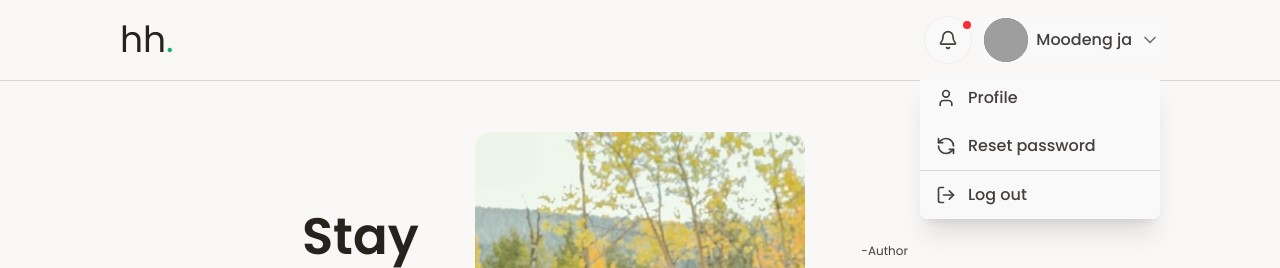
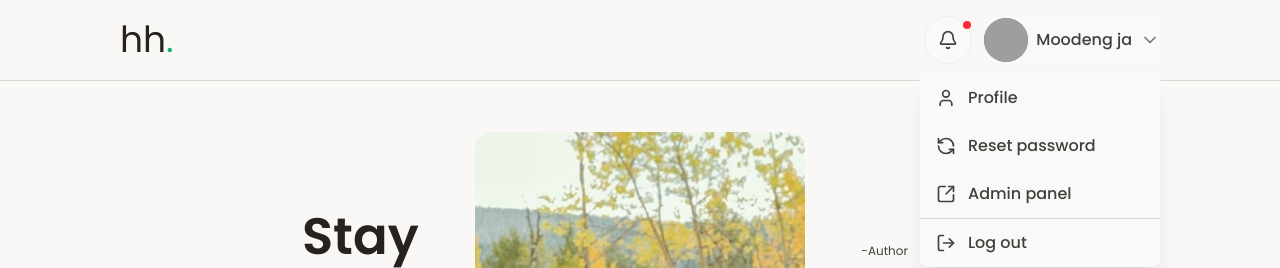
Before and after one commit to Pimtawann/tawann-space, a React (Vite) app: page / in a window 1280 px wide. Both pictures are taken after a click on the button "Moodeng ja". Shown: the top 268 px of the page. Built offline with nearby package versions, Linux system fonts and the light colour scheme; no server answers; grey boxes are pictures that could not be loaded.

Commit message:
feat: add AdminNavbar component and rename Navbar and MemberNavbar

```diff
--- a/src/components/navbar/MemberNavbar.jsx
+++ b/src/components/navbar/AdminNavbar.jsx
@@ -1,9 +1,9 @@
 import { useState } from "react";
 import { useNavigate } from "react-router-dom";
-import { Bell, LogOut, User, RefreshCcw, ChevronDown } from "lucide-react";
+import { Bell, LogOut, User, RefreshCcw, ChevronDown, SquareArrowOutUpRight } from "lucide-react";
 import Avatar from "../Avatar";
 
-export default function MemberNavBar() {
+export default function AdminNavbar() {
   const [isMenuOpen, setIsMenuOpen] = useState(false);
   const [isDropdownOpen, setIsDropdownOpen] = useState(false);
   const navigate = useNavigate();
@@ -55,6 +55,12 @@ export default function MemberNavBar() {
                 >
                   <RefreshCcw className="w-5 h-5" /> Reset password
                 </button>
+                <button
+                  onClick={() => navigate("/admin-panel")}
+                  className="flex items-center gap-3 w-full px-4 py-3 font-medium hover:bg-brown-2 text-brown-5 cursor-pointer"
+                >
+                  <SquareArrowOutUpRight className="w-5 h-5" /> Admin panel
+                </button>
                 <hr className="border-brown-3" />
                 <button
                   onClick={() => navigate("/logout")}
@@ -104,6 +110,12 @@ export default function MemberNavBar() {
             >
               <RefreshCcw className="w-6 h-6" /> Reset password
             </button>
+            <button
+                  onClick={() => navigate("/admin-panel")}
+                  className="flex items-center gap-3 text-brown-5 font-medium px-3 cursor-pointer"
+                >
+                  <SquareArrowOutUpRight className="w-6 h-6" /> Admin panel
+                </button>
             <hr className="border-brown-3" />
             <button
               onClick={() => navigate("/logout")}
--- a/src/components/navbar/NavBar.jsx
+++ b/src/components/navbar/NavBar.jsx
@@ -1,7 +1,7 @@
 import { useState } from "react";
 import { useNavigate } from "react-router-dom";
 
-export default function NavBar() {
+export default function Navbar() {
   const [isMenuOpen, setIsMenuOpen] = useState(false);
   const navigate = useNavigate();
 
--- a/src/pages/HomePage.jsx
+++ b/src/pages/HomePage.jsx
@@ -1,13 +1,14 @@
-import NavBar from "@/components/navbar/NavBar";
+import Navbar from "@/components/navbar/NavBar";
 import HeroSection from "@/components/HeroSection";
 import Footer from "@/components/Footer";
 import ArticleSection from "../components/ArticleSection";
-import MemberNavBar from "@/components/navbar/MemberNavbar";
+import MemberNavbar from "@/components/navbar/MemberNavbar";
+import AdminNavbar from "@/components/navbar/AdminNavbar";
 
 export default function HomePage() {
   return (
     <div className="min-h-screen flex flex-col">
-      <MemberNavBar />
+      <AdminNavbar />
       <div className="flex-grow">
         <div className="max-w-[768px] md:max-w-[1200px] md:px-6 md:mx-auto">
           <div className="mx-6">
--- a/src/pages/LoginPage.jsx
+++ b/src/pages/LoginPage.jsx
@@ -1,5 +1,5 @@
 import LoginForm from "@/components/form/LoginForm";
-import NavBar from "@/components/navbar/NavBar";
+import NavBar from "@/components/navbar/Navbar";
 
 export default function LoginPage() {
   return (
--- a/src/pages/NotFoundPage.jsx
+++ b/src/pages/NotFoundPage.jsx
@@ -1,4 +1,4 @@
-import NavBar from "@/components/navbar/NavBar";
+import NavBar from "@/components/navbar/Navbar";
 import Footer from "@/components/Footer";
 import NotFound from "@/components/NotFound"
 import { useNavigate } from "react-router-dom"
--- a/src/pages/SignUpPage.jsx
+++ b/src/pages/SignUpPage.jsx
@@ -1,5 +1,5 @@
 import SignUpForm from "@/components/form/SignUpForm";
-import NavBar from "@/components/navbar/NavBar";
+import NavBar from "@/components/navbar/Navbar";
 
 export default function SignUpPage() {
   return (
--- a/src/pages/ViewPostPage.jsx
+++ b/src/pages/ViewPostPage.jsx
@@ -3,7 +3,7 @@ import { useParams, useNavigate } from "react-router-dom";
 import { useState, useEffect, useRef } from "react";
 import { Toaster } from "sonner";
 
-import NavBar from "@/components/navbar/NavBar";
+import NavBar from "@/components/navbar/Navbar";
 import Footer from "@/components/Footer";
 import PostSection from "@/components/post/PostSection";
 import ShareBar from "@/components/post/ShareBar";
```
